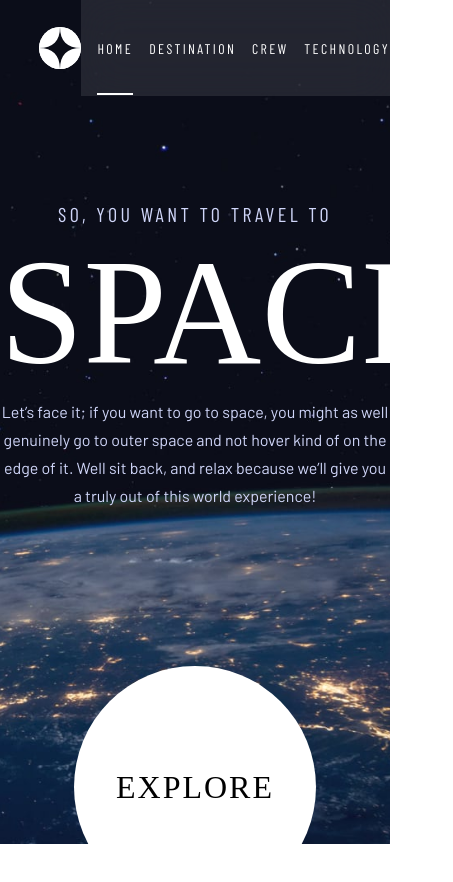
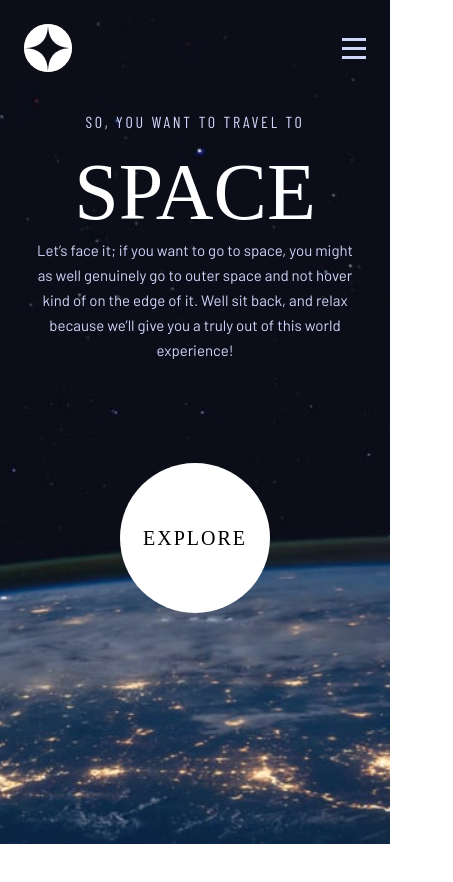
Before and after one commit to DavidXploidz/Space-Tourism-Landing, a React (Vite) app: page /home in a window 390 px wide. Shown: the top 882 px of the page, 453 px wide, since content can reach past the window. After the commit the page ends 844 px from the top, so only its background shows below. Built offline with nearby package versions, Linux system fonts and the light colour scheme; a web font is replaced by a local one.

Commit message:
version mobile empezada

```diff
--- a/src/components/Header.jsx
+++ b/src/components/Header.jsx
@@ -12,9 +12,10 @@ export default function Header() {
 
   return (
     <header className='header'>
-      <picture className='header__logo'>
-        <img src="/images/shared/logo.svg" alt="logo principal" />
-      </picture>
+      <div className='header__icons'>
+        <img className='header__logo' src="/images/shared/logo.svg" alt="logo principal" />
+        <img className='header__ham' src="/images/shared/icon-hamburger.svg" alt="menu ham" />
+      </div>
       <nav className='header__nav'>
         <ul className='header__links'>
           <Link className={`${routeName === 'home' ? 'header__link--active' : ''} header__link`} to="/home"><span className='header__link--normal'>00 </span>home</Link>
--- a/src/styles/Crew.css
+++ b/src/styles/Crew.css
@@ -98,3 +98,24 @@
         right: calc(50% - 228px);
     }
 }
+@media (width <= 668px) {
+    .crew__role{
+        font-size: 16px;
+    }
+    .crew__name{
+        font-size: 24px;
+    }
+    .crew__bio{
+        font-size: 15px;
+        line-height: 25px;
+    }
+    .crew__image{
+        max-height: 327px;
+        max-width: 223px;
+        top: 8rem;
+        right: calc(50% - 111.5px);
+    }
+    .crew__content{
+        margin-top: 20rem;
+    }
+}
--- a/src/styles/Destination.css
+++ b/src/styles/Destination.css
@@ -144,3 +144,40 @@
         max-width: 573px;
     }
 }
+@media (width <= 668px) {
+   .destination{
+        background-image: url(/images/destination/background-destination-mobile.jpg);
+    }
+    .destination__title{
+        font-size: 16px;
+        margin-top: 88px;
+        text-align: center;
+    }
+    .destination__title--span{
+        margin-right: 15px;
+        margin-left: 0;
+    }
+    .destination__image{
+        height: 170px;
+        width: 170px;
+        margin-top: 40px;
+    }
+    .destination__li{
+        font-size: 14px;
+    }
+    .destination__name{
+        font-size: 56px;
+    }
+    .destination__description{
+        font-size: 15px;
+        line-height: 25px;
+        max-width: 327px;
+    }
+    .destination__extras{
+       display: flex;
+       row-gap: 1rem;
+       flex-direction: column;
+       margin-top: 1.5rem;
+       padding: 1rem 0;
+    }
+}
--- a/src/styles/Header.css
+++ b/src/styles/Header.css
@@ -62,6 +62,9 @@
     left: 0;
     bottom: -38px;
 }
+.header__ham{
+    display: none;
+}
 /* Tablet styles */
 @media (width <= 1092px) {
    .header{
@@ -87,3 +90,23 @@
         display: none;
     }
 }
+/* Mobile styles */
+@media (width <= 668px) {
+   .header{
+        margin-left: 24px;
+        margin-right: 24px;
+   }
+   .header__nav{
+        display: none;
+   }
+   .header__icons{
+        display: flex;
+        align-items: center;
+        justify-content: space-between;
+        /* min-width: 330px; */
+        width: 100%;
+   }
+   .header__ham{
+        display: block;
+   }
+}
--- a/src/styles/Home.css
+++ b/src/styles/Home.css
@@ -77,19 +77,19 @@
 @media (width <= 1092px) {
    .home{
         background-image: url(/images/home/background-home-tablet.jpg);
-   }
+    }
    .home__container{
         display: block;
-   }
+    }
    .home__content{
         margin-top: 202px;
         margin-inline: auto;
-   }
+    }
    .home__title{
         font-size: 20px;
         text-align: center;
         letter-spacing: 3.38px;
-   }
+    }
    .home__p{
         text-align: center;
         font-size: 16px;
@@ -100,6 +100,44 @@
         margin-inline: auto;
         height: 242px;
         width: 242px;
-   }
+    }
 
 }
+@media (width <= 668px) {
+    .home{
+        background-image: url(/images/home/background-home-mobile.jpg);
+    }
+    .home__content{
+        margin-top: 112px;
+        margin-inline: auto;
+    }
+    .home__title{
+        font-size: 16px;
+        text-align: center;
+        letter-spacing: 2.7px;
+        margin-inline: auto;
+    }
+    .home__title--space{
+        font-size: 80px;
+        text-align: center;
+        margin-top: 1rem;
+    }
+    .home__p{
+        font-size: 15px;
+        line-height: 25px;
+        max-width: 327px;
+        margin-inline: inherit;
+    }
+    .home__explore{
+        width: 150px;
+        height: 150px;
+        letter-spacing: 1.25px;
+        margin-top: 100px;
+    }
+    .home__explore::after{
+        font-size: 20px;
+    }
+    .home__explore:hover::before{
+        all: unset;
+    }
+}
--- a/src/views/Inicio.jsx
+++ b/src/views/Inicio.jsx
@@ -6,7 +6,7 @@ export default function Inicio() {
       <div className="home__container">
         <div className='home__content'>
           <h1 className='home__title'>SO, YOU WANT TO TRAVEL TO</h1>
-          <span className='home__title--space'>SPACE</span>
+          <p className='home__title--space'>SPACE</p>
           <p className='home__p'>
             Let’s face it; if you want to go to space, you might as well genuinely go to outer space and not hover kind of on the edge of it. Well sit back, and relax because we’ll give you a truly out of this world experience!
           </p>
```
